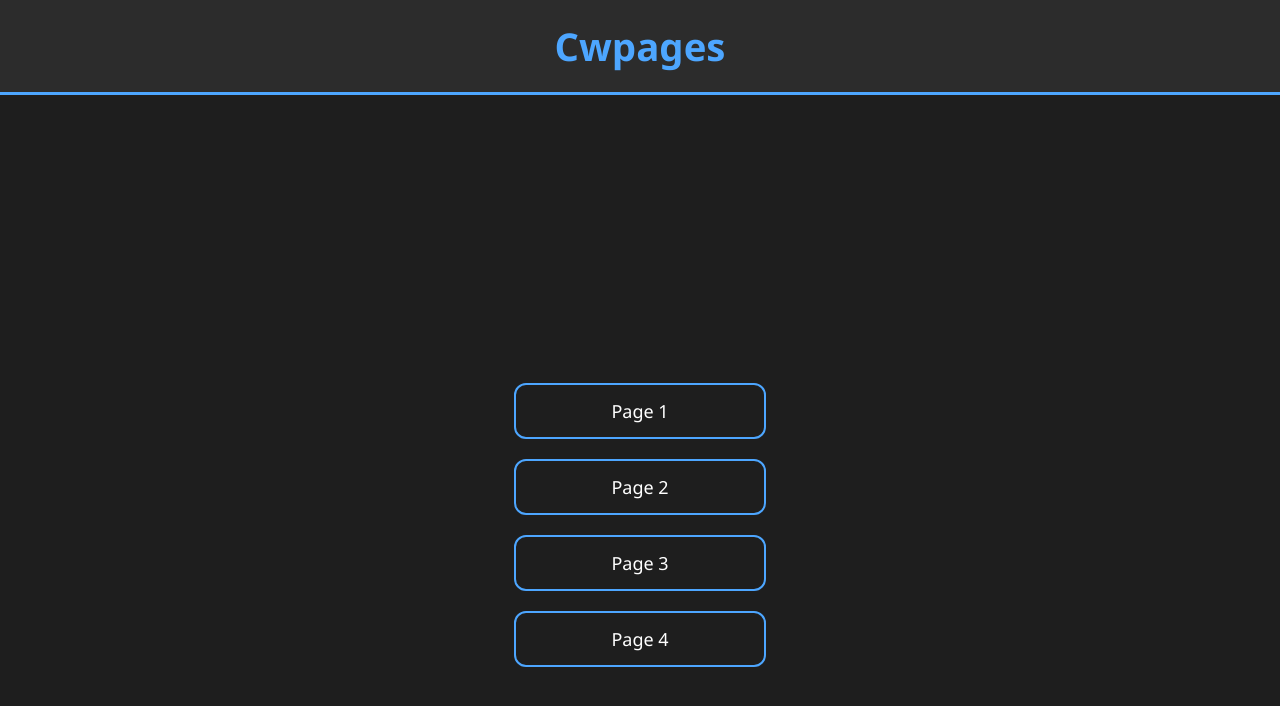
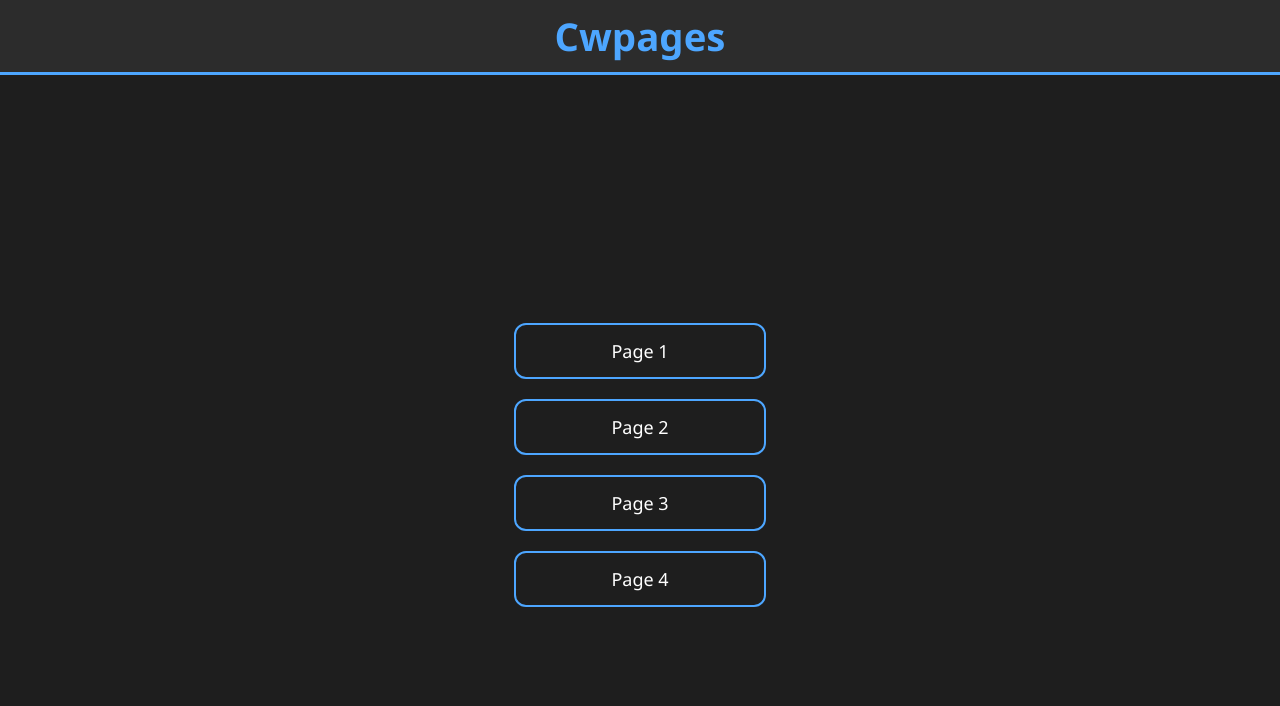
Before and after one commit to Blockly-mc/Cwpages, a plain HTML site: page index.html in a window 1280 px wide. Drawn offline with Linux system fonts and the light colour scheme.

Commit message:
Update index.html

```diff
--- a/index.html
+++ b/index.html
@@ -13,7 +13,7 @@
     }
     header {
       background: #2c2c2c;
-      padding: 20px;
+      padding: 10px;
       border-bottom: 3px solid #4da6ff; /* Blue */
     }
     h1 {
@@ -22,7 +22,7 @@
       color: #4da6ff; /* Blue heading */
     }
     main {
-      padding: 80px 20px;
+      padding: 40px 20px;
       display: flex;
       justify-content: center;
       align-items: center;
```
